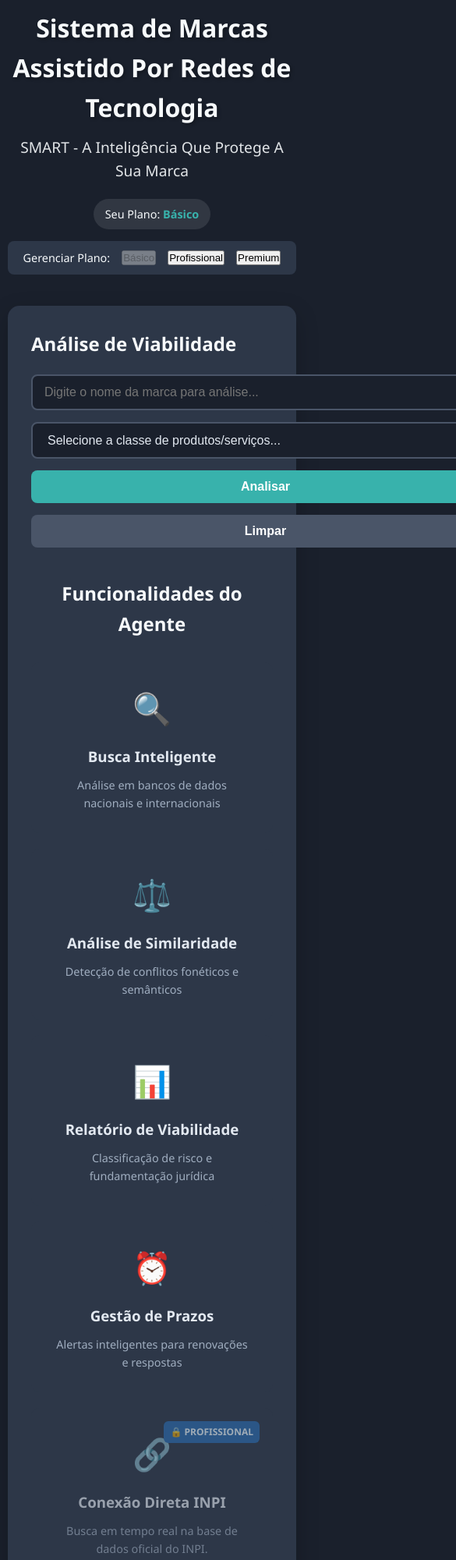
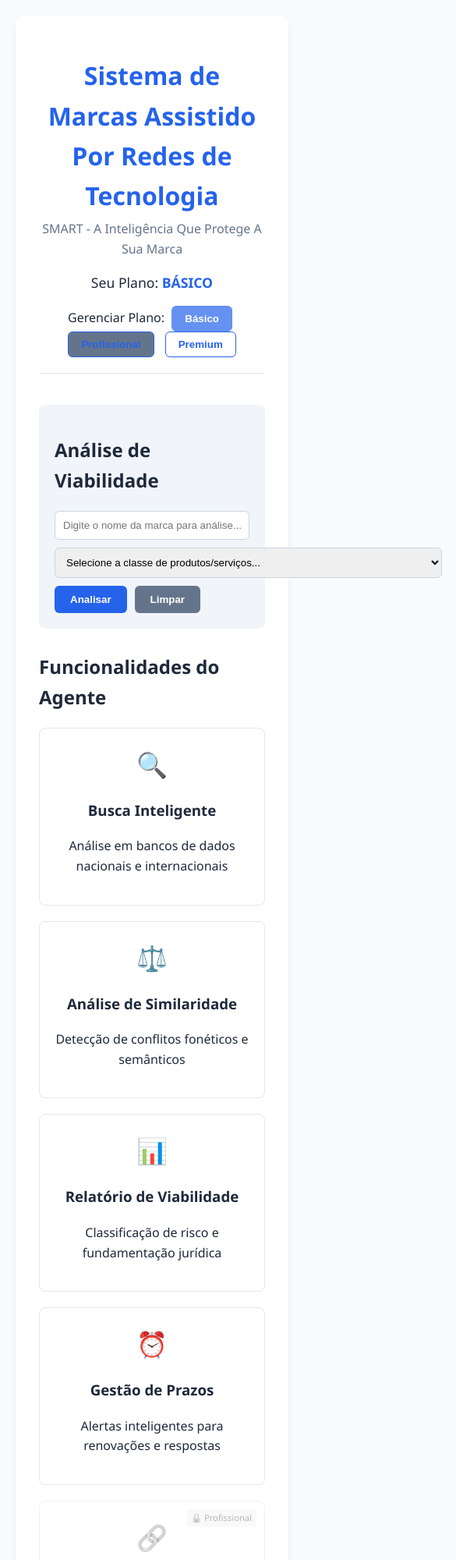
Before and after one commit to MCLG1661/Agente-de-IA-Para-Registro-de-Marcas, a plain HTML site: page index.html in a window 390 px wide. Shown: the top 2000 px of the page at 78% size, 585 px wide, since content can reach past the window. Drawn offline with nearby package versions, Linux system fonts and the light colour scheme.

Commit message:
Update style.css

```diff
--- a/style.css
+++ b/style.css
@@ -1,400 +1,210 @@
-* {
-    margin: 0;
-    padding: 0;
-    box-sizing: border-box;
+:root {
+    --primary-color: #2563eb;
+    --secondary-color: #64748b;
+    --success-color: #22c55e;
+    --warning-color: #f59e0b;
+    --danger-color: #ef4444;
+    --background-color: #f8fafc;
+    --card-bg: #ffffff;
+    --text-color: #1e293b;
 }
 
 body {
     font-family: 'Segoe UI', Tahoma, Geneva, Verdana, sans-serif;
+    background-color: var(--background-color);
+    color: var(--text-color);
+    margin: 0;
+    padding: 20px;
     line-height: 1.6;
-    color: #e2e8f0; /* Cor de texto padrão mais clara */
-    background-color: #1a202c; /* Fundo principal escuro */
-    min-height: 100vh;
 }
 
 .container {
-    max-width: 1200px;
+    max-width: 1000px;
     margin: 0 auto;
-    padding: 20px;
+    background: var(--card-bg);
+    padding: 30px;
+    border-radius: 12px;
+    box-shadow: 0 4px 6px -1px rgba(0, 0, 0, 0.1);
 }
 
 header {
     text-align: center;
     margin-bottom: 40px;
-    color: #f7fafc; /* Branco suave para o cabeçalho */
+    border-bottom: 1px solid #e2e8f0;
+    padding-bottom: 20px;
 }
 
-header h1 {
-    font-size: 2.5rem;
-    margin-bottom: 10px;
-    text-shadow: 2px 2px 4px rgba(0,0,0,0.3);
+h1 { color: var(--primary-color); margin-bottom: 5px; }
+.subtitle { color: var(--secondary-color); margin-top: 0; }
+
+/* Plan Management */
+.plan-indicator {
+    margin: 15px 0;
+    font-size: 1.1em;
 }
 
-.subtitle {
-    font-size: 1.2rem;
-    opacity: 0.9;
+.plan-name {
+    font-weight: bold;
+    color: var(--primary-color);
+    text-transform: uppercase;
 }
 
-.plan-indicator {
-    margin-top: 20px;
-    padding: 8px 15px;
-    background-color: rgba(255, 255, 255, 0.1);
-    border-radius: 20px;
-    display: inline-block;
-    font-size: 0.9rem;
-}
-.plan-management {
-    margin-top: 15px;
-    padding: 10px;
-    background-color: #2d3748;
-    border-radius: 8px;
-    display: flex;
-    align-items: center;
-    justify-content: center;
-    gap: 15px;
-    font-size: 0.9em;
+.plan-management button {
+    margin: 0 5px;
+    padding: 8px 16px;
+    cursor: pointer;
+    border: 1px solid var(--primary-color);
+    background: white;
+    color: var(--primary-color);
+    border-radius: 6px;
+    transition: all 0.3s;
 }
 
-.plan-indicator .plan-name {
-    font-weight: bold;
-    color: #38b2ac; /* Cor de destaque */
-}
-.main-content {
-    background: #2d3748; /* Fundo do conteúdo principal mais escuro */
-    border-radius: 15px;
-    padding: 30px;
-    box-shadow: 0 10px 30px rgba(0,0,0,0.2);
+.plan-management button:hover { background: #eff6ff; }
+.plan-management button:disabled {
+    background: var(--primary-color);
+    color: white;
+    cursor: default;
+    opacity: 0.7;
 }
 
+/* Input Section */
 .input-section {
+    background: #f1f5f9;
+    padding: 20px;
+    border-radius: 8px;
     margin-bottom: 30px;
-}
-
-.input-section h2 {
-    color: #f7fafc; /* Títulos das seções em branco suave */
-    margin-bottom: 20px;
-    font-size: 1.5rem;
 }
 
 .input-group {
     display: flex;
-    gap: 15px;
+    gap: 10px;
     flex-wrap: wrap;
 }
 
-.input-group input, .input-group select {
+input, select {
+    padding: 10px;
+    border: 1px solid #cbd5e1;
+    border-radius: 6px;
     flex: 1;
-    min-width: 200px;
-    padding: 12px 15px;
-    border: 2px solid #4a5568; /* Borda do input mais escura */
-    border-radius: 8px;
-    font-size: 16px;
-    transition: border-color 0.3s ease;
-    background-color: #1a202c; /* Fundo do input escuro */
-    color: #e2e8f0; /* Texto do input claro */
 }
 
-.input-group input:focus, .input-group select:focus {
-    outline: none;
-    border-color: #38b2ac; /* Cor de destaque no foco */
+button {
+    padding: 10px 20px;
+    background: var(--primary-color);
+    color: white;
+    border: none;
+    border-radius: 6px;
+    cursor: pointer;
+    font-weight: 600;
 }
 
-.input-group button {
-    padding: 12px 25px;
-    background: #38b2ac; /* Cor de destaque para o botão principal */
-    color: white;
-    border: none;
-    border-radius: 8px;
-    font-size: 16px;
-    cursor: pointer;
-    transition: background 0.3s ease;
-    font-weight: bold;
+button.btn-secondary { background: var(--secondary-color); }
+button:hover { opacity: 0.9; }
+
+/* Results Section */
+.hidden { display: none !important; }
+
+#loading { text-align: center; padding: 20px; }
+.spinner {
+    border: 4px solid #f3f3f3;
+    border-top: 4px solid var(--primary-color);
+    border-radius: 50%;
+    width: 40px;
+    height: 40px;
+    animation: spin 1s linear infinite;
+    margin: 0 auto 10px;
 }
 
-.input-group .btn-secondary {
-    background-color: #4a5568; /* Cor do botão secundário */
-}
-.input-group .btn-secondary:hover {
-    background-color: #718096; /* Hover do botão secundário */
-}
-
-.input-group button:hover {
-    background: #5a6fd8;
-}
-
-.results-section {
-    margin-bottom: 40px;
-}
-
-.hidden {
-    display: none;
-}
-
-#loading {
-    text-align: center;
-    padding: 40px;
-}
-
-.spinner {
-    border: 4px solid #f3f3f3;
-    border-top: 4px solid #38b2ac; /* Cor do spinner atualizada */
-    border-radius: 50%;
-    width: 50px;
-    height: 50px;
-    animation: spin 1s linear infinite;
-    margin: 0 auto 20px;
-}
-
-@keyframes spin {
-    0% { transform: rotate(0deg); }
-    100% { transform: rotate(360deg); }
-}
+@keyframes spin { 0% { transform: rotate(0deg); } 100% { transform: rotate(360deg); } }
 
 #resultado {
-    background: #1a202c; /* Fundo da área de resultado */
-    border-radius: 10px;
-    padding: 25px;
-    border-left: 5px solid #38b2ac; /* Borda de destaque */
+    border: 1px solid #e2e8f0;
+    border-radius: 8px;
+    padding: 20px;
+    margin-bottom: 30px;
 }
 
 .result-header {
     display: flex;
     justify-content: space-between;
     align-items: center;
-    margin-bottom: 20px;
-    flex-wrap: wrap;
-    gap: 15px;
-}
-
-.result-header h3 {
-    color: #f7fafc;
-}
-
-.header-controls {
-    display: flex;
-    align-items: center;
-    gap: 15px;
-}
-
-.btn-export {
-    padding: 8px 16px;
-    background-color: #4a5568;
-    color: white;
-    border: none;
-    border-radius: 8px;
-    font-size: 14px;
-    cursor: pointer;
-    transition: background-color 0.3s ease;
-}
-.btn-export:hover {
-    background-color: #718096;
+    border-bottom: 1px solid #e2e8f0;
+    padding-bottom: 15px;
+    margin-bottom: 15px;
 }
 
 .risk-badge {
-    padding: 8px 16px;
+    padding: 5px 12px;
     border-radius: 20px;
     font-weight: bold;
-    text-transform: uppercase;
-    font-size: 0.9rem;
+    color: white;
+    display: inline-block;
+    margin-right: 10px;
 }
 
-.risk-low {
-    background: #2f855a; /* Verde escuro */
-    color: #f0fff4;
-}
+.risk-high { background: var(--danger-color); }
+.risk-medium { background: var(--warning-color); }
+.risk-low { background: var(--success-color); }
 
-.risk-medium {
-    background: #dd6b20; /* Laranja */
-    color: #fffaf0;
-}
+.result-details h4 { margin-bottom: 10px; color: #334155; }
+.result-details div { margin-bottom: 20px; padding-left: 10px; border-left: 3px solid #e2e8f0; }
 
-.risk-high {
-    background: #c53030; /* Vermelho */
-    color: #fff5f5;
-}
-
-.result-details > div {
-    margin-bottom: 25px;
-}
-
-.result-details h4 {
-    color: #a0aec0; /* Cor dos subtítulos nos detalhes */
-    margin-bottom: 15px;
-    font-size: 1.1rem;
-    border-bottom: 1px solid #4a5568;
-    padding-bottom: 5px;
-}
-
-.conflict-item, .suggestion-item, .step-item {
-    background: #2d3748; /* Fundo dos itens */
-    padding: 15px;
-    margin-bottom: 10px;
-    border-radius: 8px;
-    border-left: 4px solid #4a5568; /* Borda padrão dos itens */
-}
-
-.conflict-high {
-    border-left-color: #e53e3e;
-}
-
-.conflict-medium {
-    border-left-color: #dd6b20;
-}
-
-.conflict-low {
-    border-left-color: #38a169;
-}
-
-.features-section h2 {
-    text-align: center;
-    color: #f7fafc;
-    margin-bottom: 30px;
-    font-size: 1.5rem;
-}
-
+/* Features Grid */
 .features-grid {
     display: grid;
-    grid-template-columns: repeat(auto-fit, minmax(250px, 1fr));
+    grid-template-columns: repeat(auto-fit, minmax(200px, 1fr));
     gap: 20px;
+    margin-top: 20px;
 }
 
 .feature-card {
-    background: #2d3748;
-    padding: 25px;
-    border-radius: 10px;
-    border: 2px solid transparent; /* Borda inicial transparente para evitar deslocamento */
+    background: white;
+    border: 1px solid #e2e8f0;
+    padding: 20px;
+    border-radius: 8px;
     text-align: center;
-    transition: transform 0.3s ease, box-shadow 0.3s ease, border-color 0.3s ease;
+    position: relative;
+    transition: transform 0.2s;
 }
 
-.feature-card:hover {
-    transform: translateY(-5px);
-    border-color: #38b2ac; /* Adiciona a borda na cor de destaque */
-    box-shadow: 0 0 20px rgba(56, 178, 172, 0.4); /* Efeito de luminosidade (glow) */
+.feature-card:hover { transform: translateY(-5px); box-shadow: 0 4px 6px rgba(0,0,0,0.05); }
+.feature-icon { font-size: 2em; margin-bottom: 10px; }
+
+/* Plan Specific Styles */
+.profissional-badge, .premium-badge {
+    position: absolute;
+    top: 10px;
+    right: 10px;
+    font-size: 0.7em;
+    padding: 2px 6px;
+    border-radius: 4px;
+    background: #f1f5f9;
+    color: #64748b;
 }
 
-.feature-icon {
-    font-size: 2.5rem;
-    margin-bottom: 15px;
+/* Plan States */
+.plan-basico .profissional-feature,
+.plan-basico .premium-feature,
+.plan-profissional .premium-feature {
+    opacity: 0.5;
+    filter: grayscale(1);
+    pointer-events: none;
 }
 
-.feature-card h3 {
-    color: #e2e8f0;
-    margin-bottom: 10px;
+.plan-basico .profissional-feature::after,
+.plan-basico .premium-feature::after,
+.plan-profissional .premium-feature::after {
+    content: "Bloqueado";
+    position: absolute;
+    top: 50%;
+    left: 50%;
+    transform: translate(-50%, -50%);
+    background: rgba(0,0,0,0.7);
+    color: white;
+    padding: 5px 10px;
+    border-radius: 4px;
+    font-weight: bold;
 }
 
-.feature-card p {
-    color: #a0aec0;
-    font-size: 0.9rem;
-}
-
-.profissional-feature, .premium-feature {
-    position: relative;
-    opacity: 0.6;
-    cursor: not-allowed;
-}
-.profissional-feature:hover, .premium-feature:hover {
-    transform: none; /* Remove o efeito de levantar */
-    border-color: transparent;
-    box-shadow: none;
-}
-
-
-
-.premium-feature:hover {
-    transform: none; /* Remove o efeito de levantar */
-    border-color: transparent;
-    box-shadow: none;
-}
-
-.profissional-badge, .premium-badge {
-    position: absolute;
-    top: 15px;
-    right: 15px;
-    background-color: #c53030;
-    color: #fff5f5;
-    padding: 4px 8px;
-    border-radius: 6px;
-    font-size: 0.75rem;
-    font-weight: bold;
-    text-transform: uppercase;
-}
-
-.profissional-badge {
-    background-color: #2b6cb0; /* Azul */
-    color: #ebf8ff;
-}
-
-/* --- Lógica de visibilidade dos planos --- */
-
-/* Plano Básico: bloqueia profissional e premium */
-.plan-basico .profissional-feature .profissional-badge span,
-.plan-basico .premium-feature .premium-badge span {
-    display: inline;
-}
-
-/* Plano Profissional: libera profissional, bloqueia premium */
-.plan-profissional .profissional-feature {
-    opacity: 1;
-    cursor: default;
-}
-.plan-profissional .profissional-feature:hover {
-    transform: translateY(-5px);
-    border-color: #38b2ac;
-    box-shadow: 0 0 20px rgba(56, 178, 172, 0.4);
-}
-.plan-profissional .profissional-feature .profissional-badge span {
-    display: none;
-}
-.plan-profissional .premium-feature .premium-badge span {
-    display: inline;
-}
-
-/* Plano Premium: libera tudo */
-.plan-premium .profissional-feature,
-.plan-premium .premium-feature {
-    opacity: 1;
-    cursor: default;
-}
-.plan-premium .profissional-feature:hover,
-.plan-premium .premium-feature:hover {
-    transform: translateY(-5px);
-    border-color: #38b2ac;
-    box-shadow: 0 0 20px rgba(56, 178, 172, 0.4);
-}
-.plan-premium .profissional-feature .profissional-badge span,
-.plan-premium .premium-feature .premium-badge span {
-    display: none;
-}
-
-@media (max-width: 768px) {
-    .container {
-        padding: 10px;
-    }
-
-    header h1 {
-        font-size: 2rem;
-    }
-
-    .input-group {
-        flex-direction: column;
-    }
-
-    .input-group input, .input-group select {
-        min-width: 100%;
-    }
-
-    .result-header {
-        flex-direction: column;
-        align-items: flex-start;
-    }
-
-    .header-controls {
-        width: 100%;
-        justify-content: space-between;
-    }
-
-    .features-grid {
-        grid-template-columns: 1fr;
-    }
-}
+.btn-export { background: #475569; }
```
